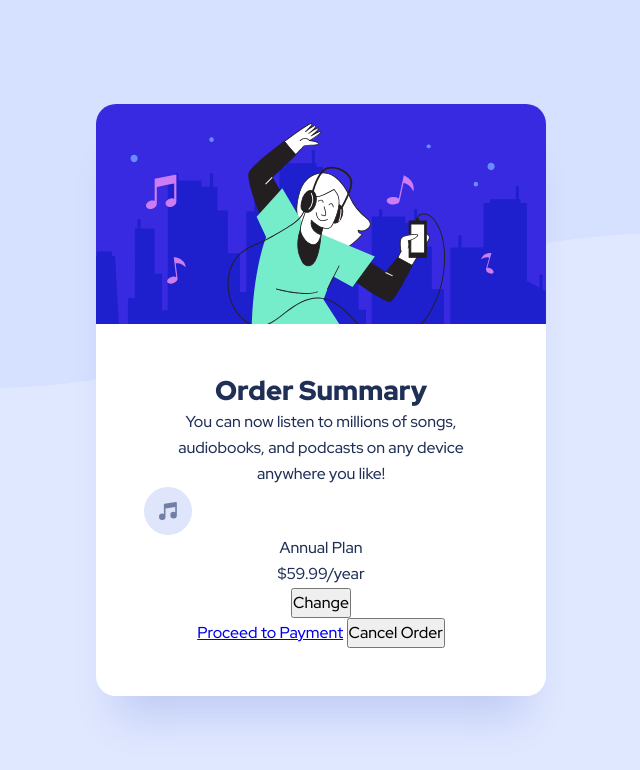
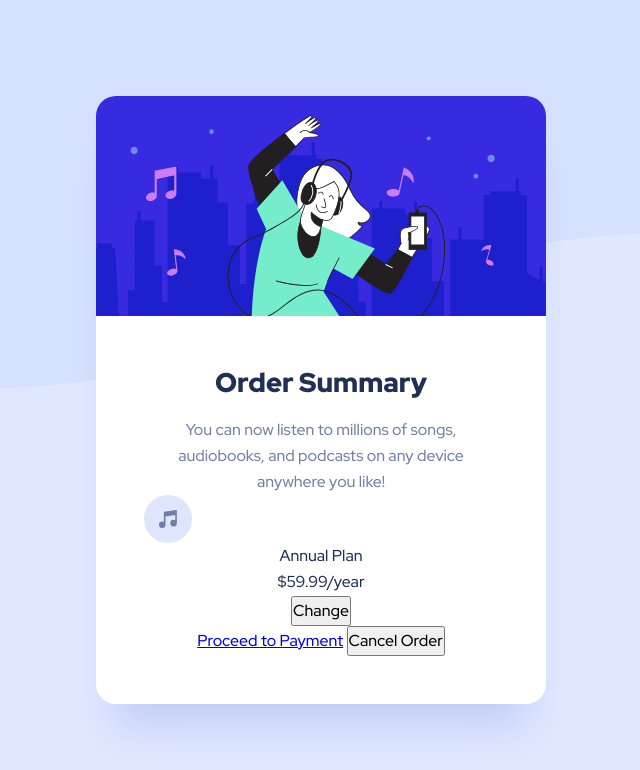
Before and after one commit to dionysia-lemonaki/order-summary-component, a website: page index.html in a window 1280 px wide. Shown: the whole page, without its empty margins (319-959 px from the left). Drawn offline with Linux system fonts and the light colour scheme.

Commit message:
Add card description styles

```diff
--- a/style.css
+++ b/style.css
@@ -121,6 +121,11 @@ body {
   line-height: var(--lh-tight);
 }
 
+.card__description {
+  margin-block-start: var(--space-200);
+  color: var(--clr-text-secondary);
+}
+
 @media (min-width: 37.5rem) {
   body {
     background-image: url("/images/pattern-background-desktop.svg");
```
